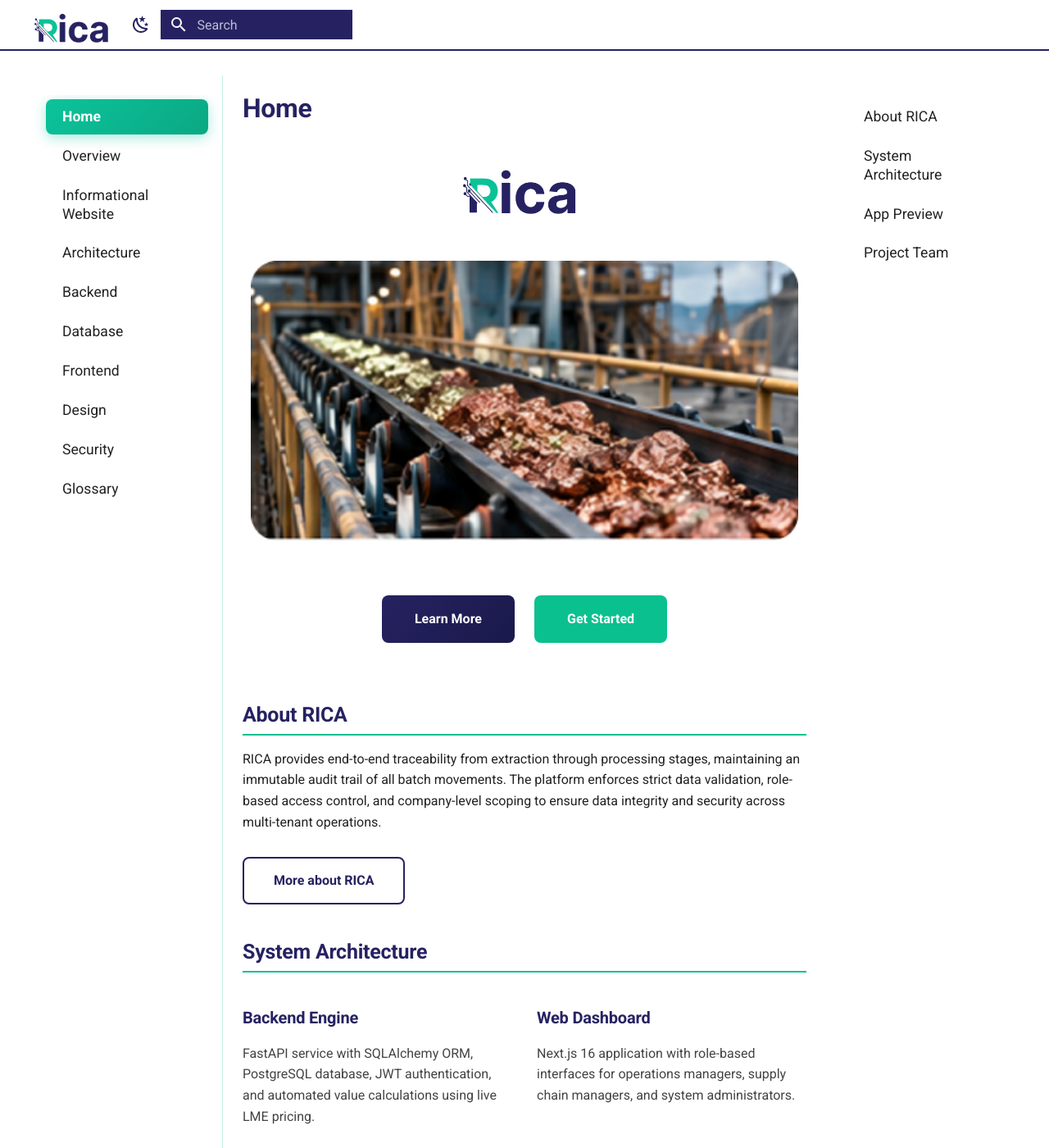
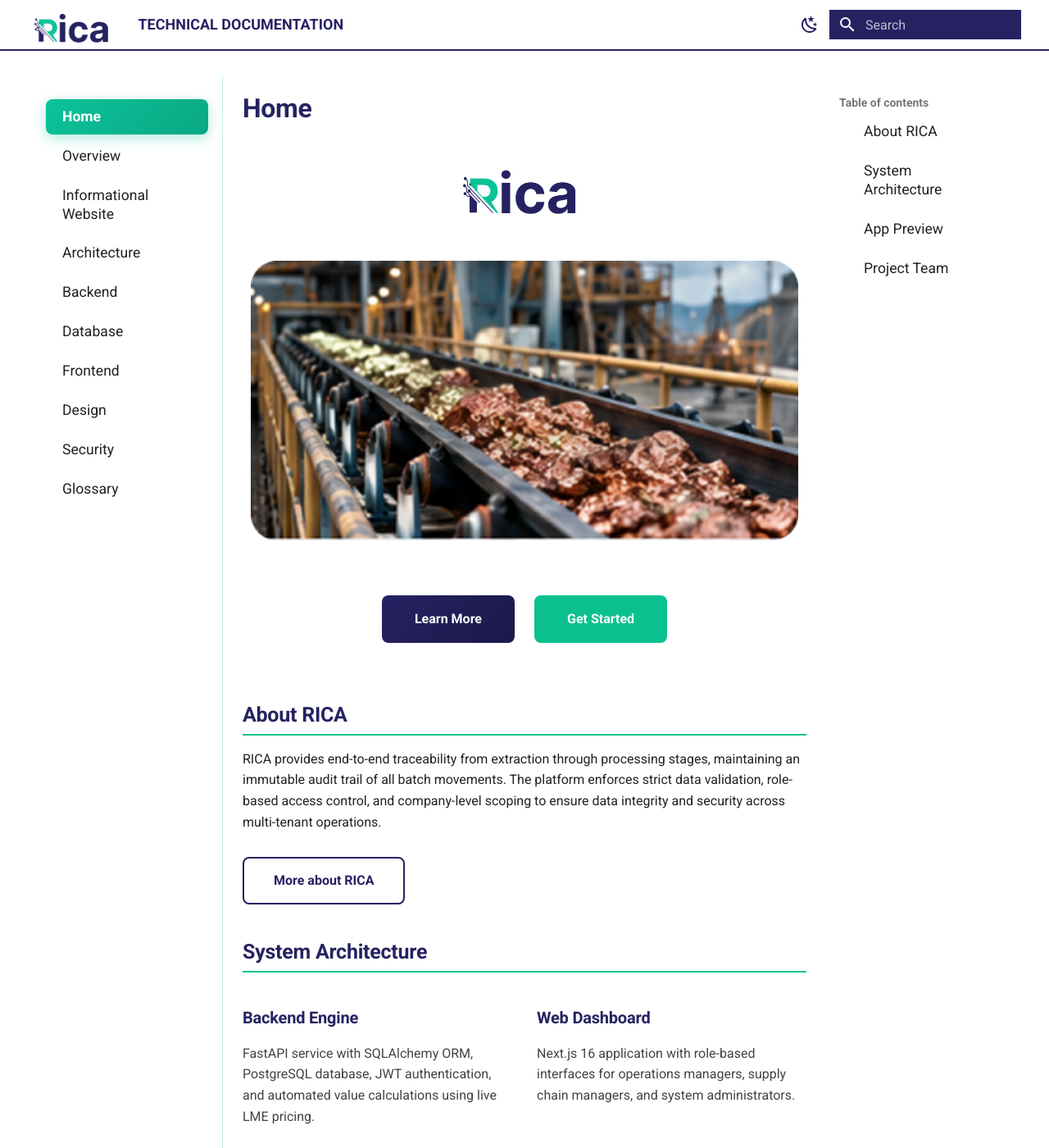
Before and after one commit to akirachix/heliks-technical-documentation, an MkDocs documentation site: the page built from docs/index.md, in a window 1280 px wide and 1400 px high. Shown: the whole window at 82% size. Built offline with MkDocs 1.6.1 and Material for MkDocs 9.7.7, drawn with Linux system fonts in a browser that asks for light colours.

Commit message:
style: hide nav title text keeping header

```diff
--- a/docs/stylesheets/extra.css
+++ b/docs/stylesheets/extra.css
@@ -235,10 +235,6 @@
   }
 }
 
-.md-header__title {
+.md-nav--primary > .md-nav__title {
   display: none !important;
 }
-
-.md-nav__title {
-  display: none !important;
-}
--- a/mkdocs.yml
+++ b/mkdocs.yml
@@ -1,4 +1,4 @@
-site_name: ""
+site_name: "TECHNICAL DOCUMENTATION"
 theme:
   name: material
   logo: assets/images/Rica.png
```
